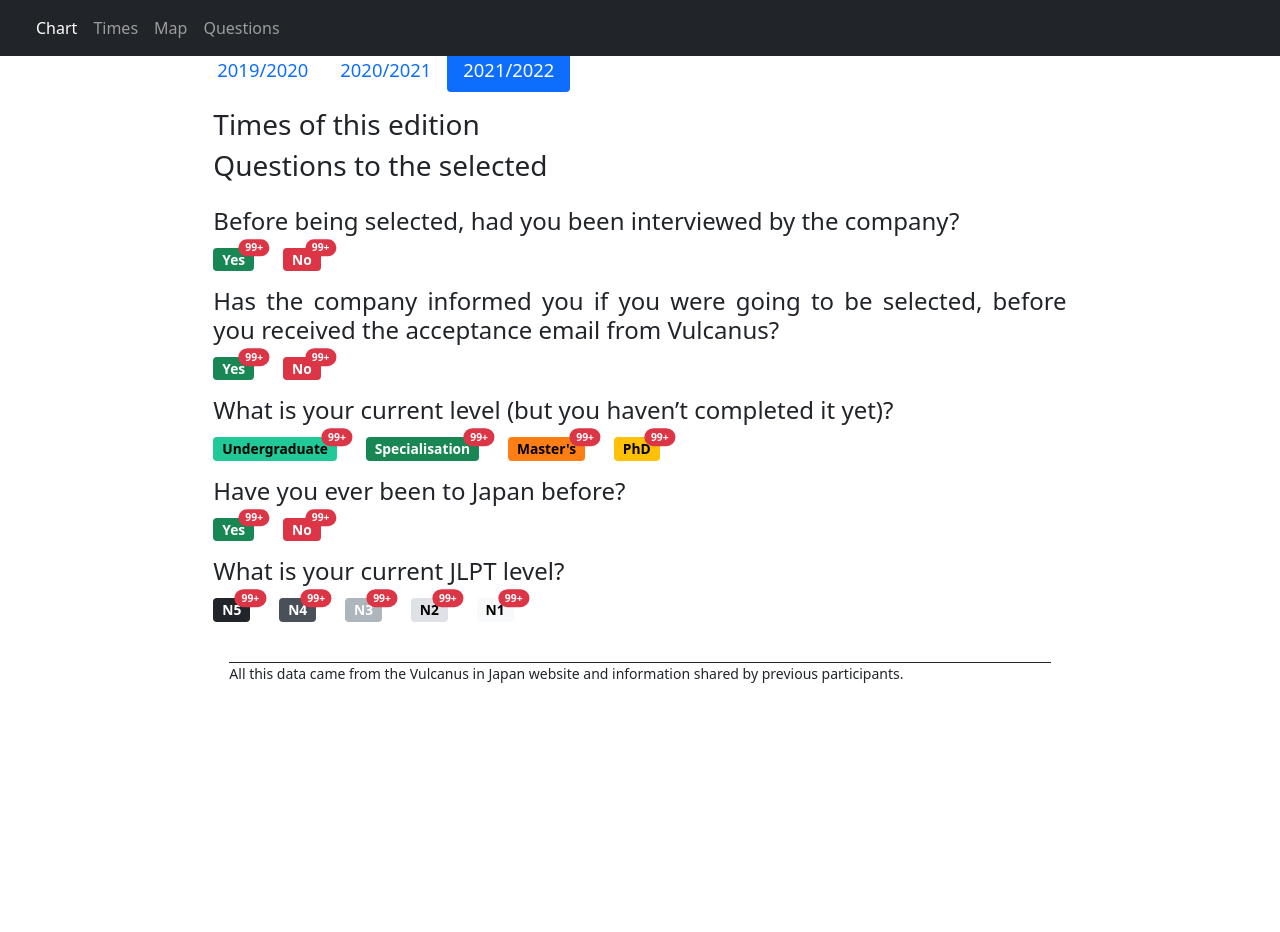
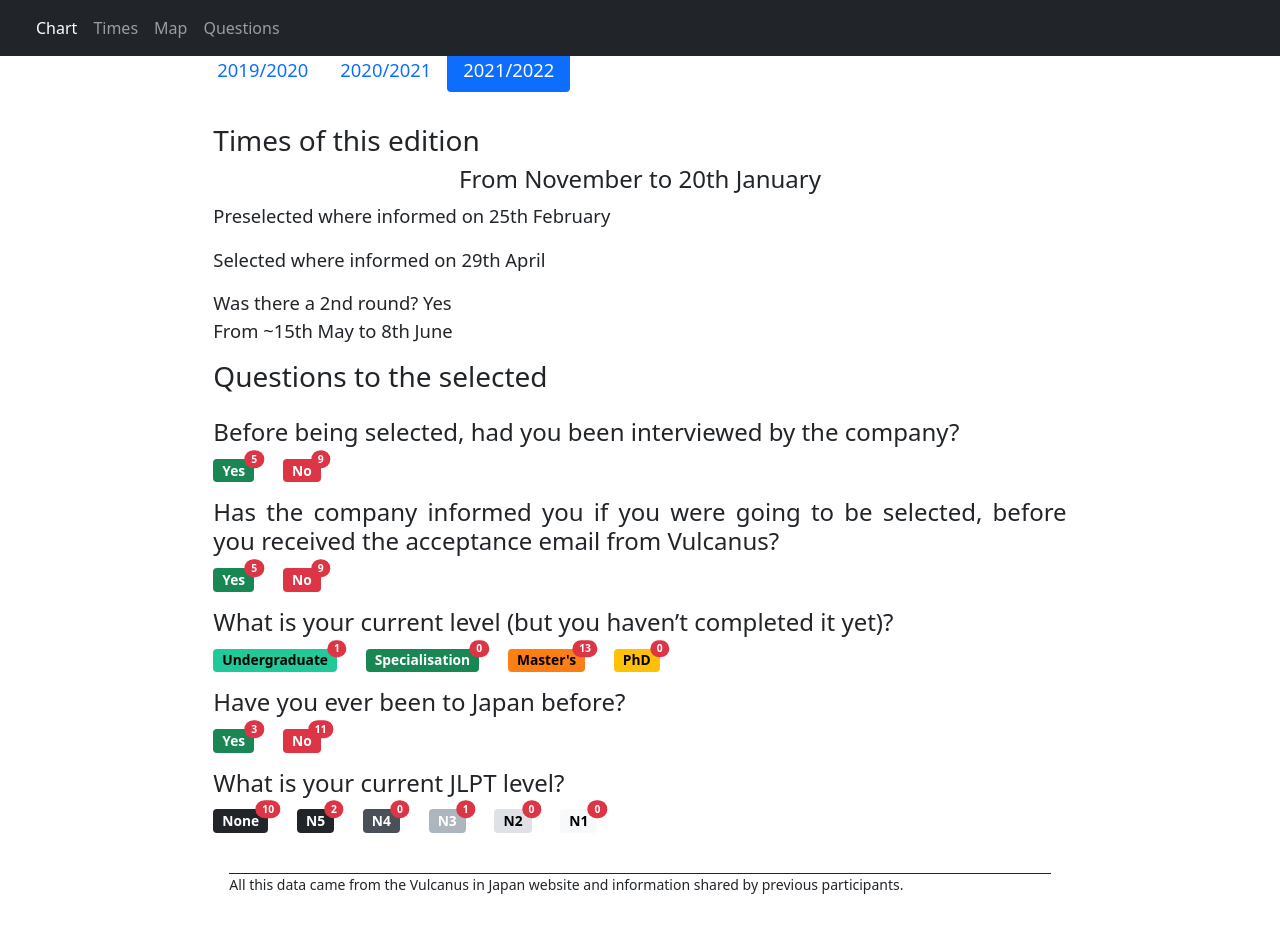
Before and after one commit to Gaijins-In-Japan/VulcanusStatistics, a plain HTML site: page index.html in a window 1280 px wide. Before the commit the page ends 800 px from the top, so only its background shows below. Drawn offline with Linux system fonts and the light colour scheme; a web font is replaced by a local one.

Commit message:
working js

```diff
--- a/index.html
+++ b/index.html
@@ -52,14 +52,22 @@
           </li>
         </ul>
          <div class="" id="content">
-              <div id="chart">
+              <div id="chart" class="mb-3">
               </div>
-              <div id="times">
+              <div id="times" class="mb-3">
                   <h3> Times of this edition </h3>
+                  <h4 class="text-center">From <span id="startdate"></span> to <span id="enddate"></span></h4>
+                  <p class="">Preselected where informed on <span id="preselected"></span></p>
+                  <p class="">Selected where informed on <span id="selected"></span></p>
+                  <p class="">Was there a 2nd round? <span id="second-round"></span>
+                      <span id="second-details">
+                          <br>From <span id="second-round-start"></span> to <span id="second-round-ends"></span>
+                      </span>
+                  </p>
               </div>
-              <div id="map">
+              <div id="map" class="mb-3">
               </div>
-              <div id="questions">
+              <div id="questions" class="mb-3">
                   <h3> Questions to the selected </h3>
                   <div class="mt-4">
                     <h4>Before being selected, had you been interviewed by the company?</h4>
@@ -84,7 +92,7 @@
                             99+
                         </span>
                       </span>
-                      <span id=informed-no" class="badge bg-danger position-relative me-4">No
+                      <span id="informed-no" class="badge bg-danger position-relative me-4">No
                         <span class="position-absolute top-0 start-100 translate-middle badge rounded-pill bg-danger">
                             99+
                         </span>
@@ -134,6 +142,11 @@
                   <div>
                     <h4>What is your current JLPT level?</h4>
                     <p>
+                      <span id="jlpt-n0" class="badge bd-gray-900 position-relative me-4">None
+                        <span class="position-absolute top-0 start-100 translate-middle badge rounded-pill bg-danger">
+                            99+
+                        </span>
+                      </span>
                       <span id="jlpt-n5" class="badge bd-gray-900 position-relative me-4">N5
                         <span class="position-absolute top-0 start-100 translate-middle badge rounded-pill bg-danger">
                             99+
--- a/static/js/script.js
+++ b/static/js/script.js
@@ -1,2 +1,60 @@
+function load_year(year) {
+    const path = "https://raw.githubusercontent.com/Gaijins-In-Japan/VulcanusStatistics/main/static/js/data"+year+".json";
+    $.getJSON(path, function(data) {
+        // Chart
+
+        // Dates
+        let dates = data['dates'];
+        $("#startdate").html(dates['start']);
+        $("#enddate").html(dates['end']);
+        $("#preselected").html(dates['preselection']);
+        $("#selected").html(dates['selection']);
+
+        if ("second-round-start" in dates) {
+            $("#second-round").html("Yes");
+            $("#second-details").removeClass("visually-hidden")
+            $("#second-round-start").html(dates['second-round-start']);
+            $("#second-round-ends").html(dates['second-round-ends']);
+        } else {
+            $("#second-round").html("No");
+            $("#second-details").addClass("visually-hidden")
+        }
+
+        // Map
+
+        // Questions
+        let selected_poll = data['participants']['selected-info'];
+        $("#interview-yes span").html(selected_poll['interviewed'][0]);
+        $("#interview-no span").html(selected_poll['interviewed'][1]);
+
+        $("#informed-yes span").html(selected_poll['interviewed'][0]);
+        $("#informed-no span").html(selected_poll['interviewed'][1]);
+
+        $("#studies-und span").html(selected_poll['studies'][0]);
+        $("#studies-spc span").html(selected_poll['studies'][1]);
+        $("#studies-mas span").html(selected_poll['studies'][2]);
+        $("#studies-phd span").html(selected_poll['studies'][3]);
+
+        $("#japan-yes span").html(selected_poll['japan'][0]);
+        $("#japan-no span").html(selected_poll['japan'][1]);
+
+        $("#jlpt-n0 span").html(selected_poll['jlpt'][0]);
+        $("#jlpt-n5 span").html(selected_poll['jlpt'][1]);
+        $("#jlpt-n4 span").html(selected_poll['jlpt'][2]);
+        $("#jlpt-n3 span").html(selected_poll['jlpt'][3]);
+        $("#jlpt-n2 span").html(selected_poll['jlpt'][4]);
+        $("#jlpt-n1 span").html(selected_poll['jlpt'][5]);
+    });
+}
+
 $(document).ready(function() {
+
+    let year = $("#pills-tab .nav-link.active").attr("year");
+
+    load_year(year);
+
+    $("#pills-tab .nav-link").on("click", function() {
+        year = $("this").attr("year");
+        load_year(year);
+    });
 });
```
